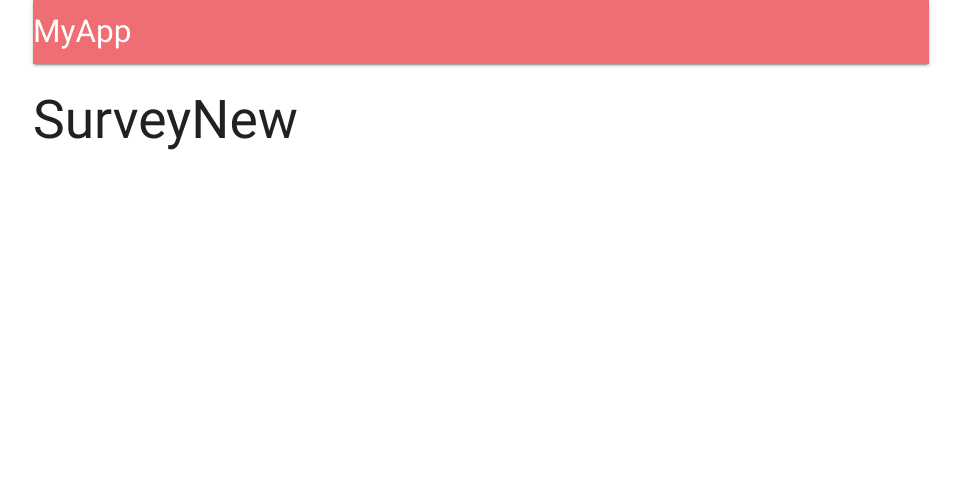
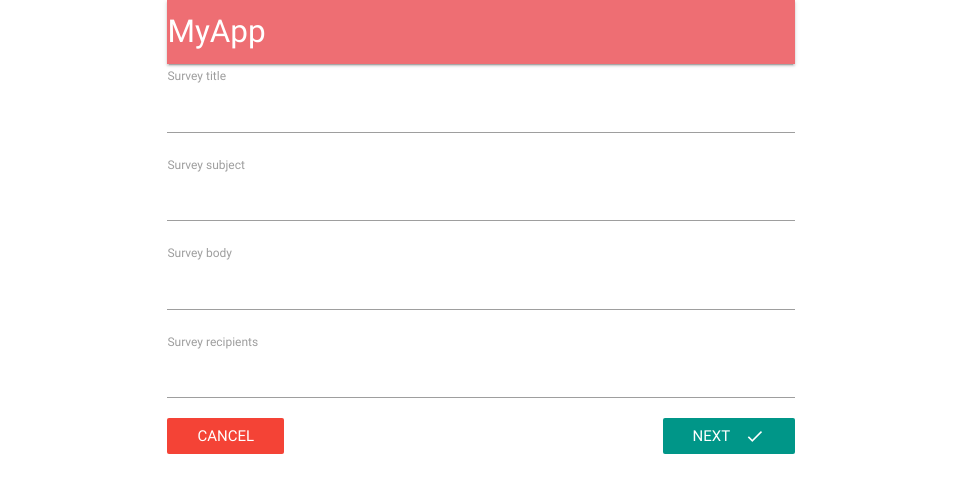
Before and after one commit to ethan-cao/EmailMKT, a React (Create React App) app in the folder client/: page /surveys/new in a window 1280 px wide. Shown: the top 492 px of the page, without its empty margins (159-1120 px from the left). Built offline with nearby package versions, Linux system fonts and the light colour scheme; no server answers.

Commit message:
create new survey UI

```diff
--- a/client/public/index.html
+++ b/client/public/index.html
@@ -10,6 +10,7 @@
     -->
     <link rel="manifest" href="%PUBLIC_URL%/manifest.json">
     <link rel="shortcut icon" href="%PUBLIC_URL%/favicon.ico">
+    <link href="https://fonts.googleapis.com/icon?family=Material+Icons" rel="stylesheet">
     <!--
       Notice the use of %PUBLIC_URL% in the tags above.
       It will be replaced with the URL of the `public` folder during the build.
--- a/client/src/components/App.js
+++ b/client/src/components/App.js
@@ -6,7 +6,7 @@ import * as actions from "../actions";
 import Header from "./Header";
 import Landing from "./Landing";
 import Dashboard from "./Dashboard";
-import SurveyNew from "./SurveyNew";
+import SurveyNew from "./surveys/SurveyNew";
 
 class App extends Component {
     componentDidMount(){
@@ -22,7 +22,7 @@ class App extends Component {
                     when url match (exact for exact match), then certain component will be displayed
                 */}
                 <BrowserRouter>
-                    <div>
+                    <div className="container">
                         <Header appName="MyApp"/>   {/* Component renders another component*/}
                         <Route path="/" component={Landing} exact />
                         <Route path="/surveys" exact render={ props => <Dashboard {...props} userID={"Ethan"} /> } />
--- a/client/src/components/Dashboard.js
+++ b/client/src/components/Dashboard.js
@@ -1,11 +1,18 @@
 import React, {Component} from "react";
+import {Link} from "react-router-dom";
 
+// icon file is linked in /Users/guane/Work/study/MyApp/client/public/index.html
 class Dashboard extends Component {
     render(){
         return (
             <div>
-                {/* <h2>Welcome {this.props.auth}</h2> */}
-                <h2>Welcome {this.props.userID}</h2>
+                <h2>Dashboard</h2>
+                <div className="fixed-action-btn">
+                    {/* use link so when user click, user gets redirected to the right router */}
+                    <Link to="/surveys/new" className="btn-floating btn-large red">
+                        <i className="large material-icons">add</i>
+                    </Link>
+                </div>
             </div>
         );
     }
--- a/client/src/components/SurveyNew.js
+++ /dev/null
@@ -1,11 +0,0 @@
-import React, {Component} from "react";
-
-class SurveyNew extends Component{
-    render(){
-        return (
-            <h2>SurveyNew</h2>
-        );
-    }
-}
-
-export default SurveyNew;
--- /dev/null
+++ b/client/src/components/surveys/SurveyField.js
@@ -0,0 +1,15 @@
+import React from "react";
+
+// This is representational compoennt
+
+// extract properties from props
+export default ({label, input})=>{
+    return (
+        <div>
+            {/* expanding input object, equals to
+            <input onBlur={input.onBlur} onChange={input.onChange} ... */}
+            <label>{label}</label>
+            <input {...input}/>
+        </div>
+    );
+}
--- /dev/null
+++ b/client/src/components/surveys/SurveyForm.js
@@ -0,0 +1,45 @@
+import React, { Component} from "react";
+import { Field, reduxForm } from "redux-form";
+import SurveyField from "./SurveyField";
+import {Link} from "react-router-dom";
+
+// Survey is container component
+
+const FIELDS = [
+    {name: "title", label: "Survey title" },
+    {name: "subject", label: "Survey subject" },
+    {name: "body", label: "Survey body" },
+    {name: "recipients", label: "Survey recipients" }
+];
+
+class SurveyForm extends Component{
+
+    render(){
+        return (
+            <div>
+                {/* input value is automatically store in redux store with a key called title (name property)
+                    handleSumbit is added by reduxForm
+                */}
+                <form onSubmit={this.props.handleSubmit(values => {console.log(values)})}>
+                    {FIELDS.map(field =>(
+                        <Field key={field.name} type="text" name={field.name} label={field.label} component={SurveyField}/>
+                    ))}
+                    <button type="submit" className="teal btn-flat right white-text">
+                        Next
+                        <i className="material-icons right">done</i>
+                    </button>
+                    {/* cancel button use react router to navigate inside application, so use Link */}
+                    <Link to="/surveys" className="red btn-flat white-text">
+                        Cancel
+                    </Link>
+                </form>
+            </div>
+        );
+    }
+
+}
+
+// reduxForm allows the component to communicate with redux store
+export default reduxForm({
+    form : "SurverForm"
+})(SurveyForm);
--- /dev/null
+++ b/client/src/components/surveys/SurveyNew.js
@@ -0,0 +1,17 @@
+import React, {Component} from "react";
+import SurveyForm from "./SurveyForm";
+
+/**
+ * Survey is used to show SurveyForm and FormReview
+ */
+class SurveyNew extends Component{
+    render(){
+        return (
+            <div>
+                <SurveyForm/>
+            </div>
+        );
+    }
+}
+
+export default SurveyNew;
--- a/client/src/reducers/index.js
+++ b/client/src/reducers/index.js
@@ -1,7 +1,9 @@
 import { combineReducers } from "redux";
+import {reducer as reduxForm} from "redux-form";
 import authReducer from "./authReducer";
 
 // combineReducers() return a reducer function. Parameter is an object whose values correspond to different reducer functions that need to be combined into one.
 export default combineReducers({
-    auth: authReducer
+    auth: authReducer,
+    form: reduxForm
 })
```
Also changed, not shown: client/package.json (+6 -5 lines), 1 other file (tests, documents, lock files or other folders).
